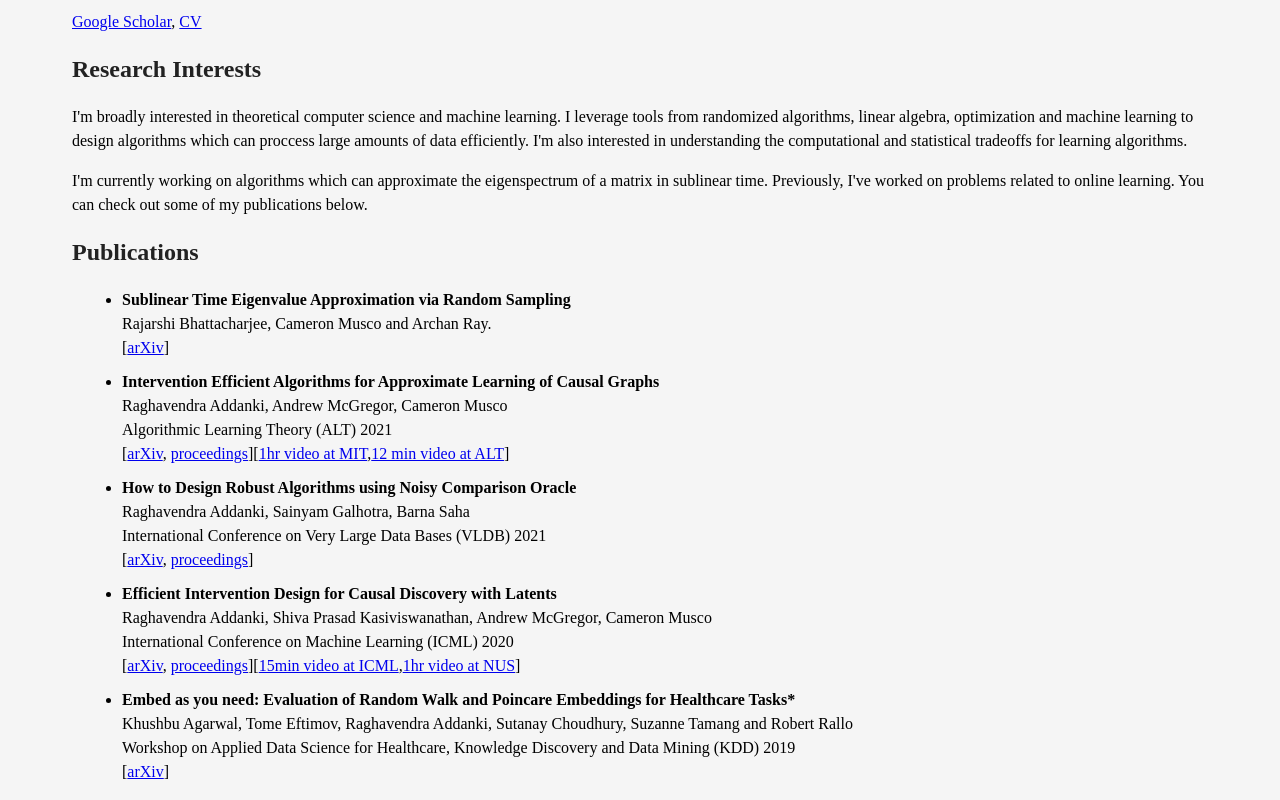
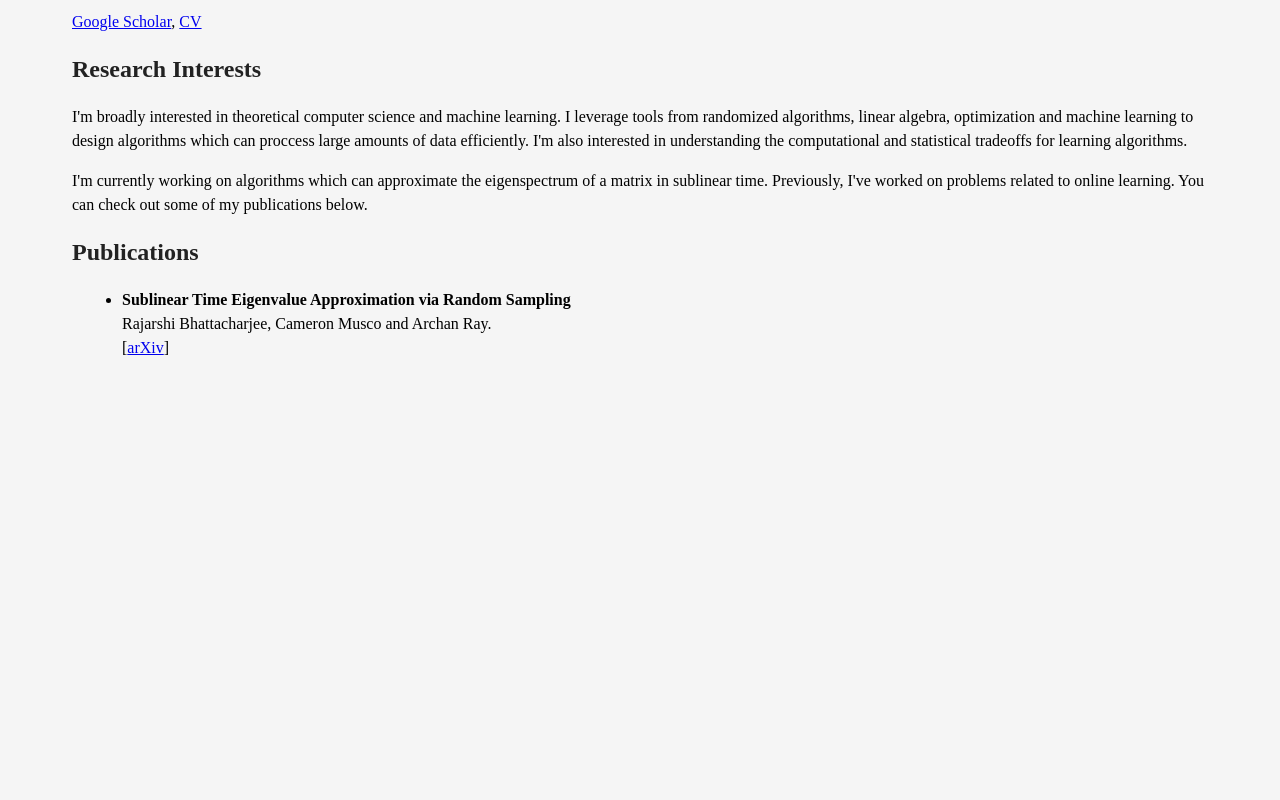
Before and after one commit to rbhattacharj/rbhattacharj.github.io, a plain HTML site: page index.html in a window 1280 px wide. Shown: the part 397-1197 px from the top of the page. After the commit the page ends 800 px from the top, so only its background shows below. Drawn offline with Linux system fonts and the light colour scheme.

Commit message:
updating publications

```diff
--- a/index.html
+++ b/index.html
@@ -52,27 +52,6 @@ Previously, I've  worked on problems related to online learning. You can check o
 			Rajarshi Bhattacharjee, Cameron Musco and Archan Ray.<br>
 			[<a href="https://arxiv.org/pdf/2109.07647.pdf">arXiv</a>]</li>
 
-		<li><b> Intervention Efficient Algorithms for Approximate Learning of Causal Graphs </b><br>
-			Raghavendra Addanki, Andrew McGregor, Cameron Musco<br>
-			Algorithmic Learning Theory (ALT) 2021 <br>
-			[<a href="https://arxiv.org/abs/2012.13976">arXiv</a>, <a href="https://proceedings.mlr.press/v132/addanki21a.html">proceedings</a>][<a href="https://www.youtube.com/watch?v=7UbGv3qtNSA">1hr video at MIT</a>,<a href="https://www.youtube.com/watch?v=inAVnFzMJT0">12 min video at ALT</a>]</li>
-
-		<li><b> How to Design Robust Algorithms using Noisy Comparison Oracle </b><br>
-			Raghavendra Addanki, Sainyam Galhotra, Barna Saha<br>
-			International Conference on Very Large Data Bases (VLDB) 2021 <br>
-			[<a href="https://arxiv.org/abs/2105.05782">arXiv</a>, <a href="http://www.vldb.org/pvldb/vol14/p1703-galhotra.pdf">proceedings</a>]</li>
-
-		<li><b> Efficient Intervention Design for Causal Discovery with Latents</b><br>
-			Raghavendra Addanki, Shiva Prasad Kasiviswanathan, Andrew McGregor, Cameron Musco<br>
-			International Conference on Machine Learning (ICML) 2020 <br>
-			[<a href="https://arxiv.org/abs/2005.11736">arXiv</a>, <a href="https://proceedings.mlr.press/v119/addanki20a">proceedings</a>][<a href="https://slideslive.com/38927624/efficient-intervention-design-for-causal-discovery-with-latents?ref=speaker-30516-latest">15min video at ICML</a>,<a href="https://www.youtube.com/watch?v=BKi199W-Quo">1hr video at NUS</a>]</li>
-
-
-		<li><b> Embed as you need: Evaluation of Random Walk and Poincare Embeddings for Healthcare Tasks*</b><br>
-			Khushbu Agarwal, Tome Eftimov, Raghavendra Addanki, Sutanay Choudhury, Suzanne Tamang and Robert Rallo<br>
-			Workshop on Applied Data Science for Healthcare, Knowledge Discovery and Data Mining (KDD) 2019<br>
-			[<a href="https://arxiv.org/abs/1907.08650">arXiv</a>]</li>
-
 	</ul>
 
 
```
